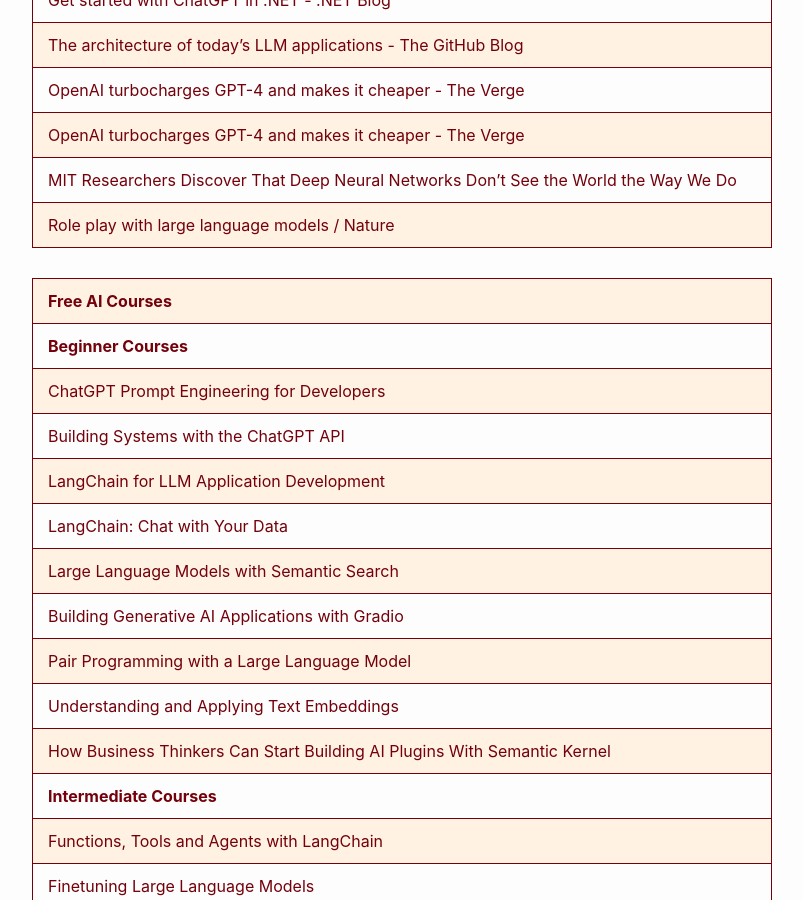
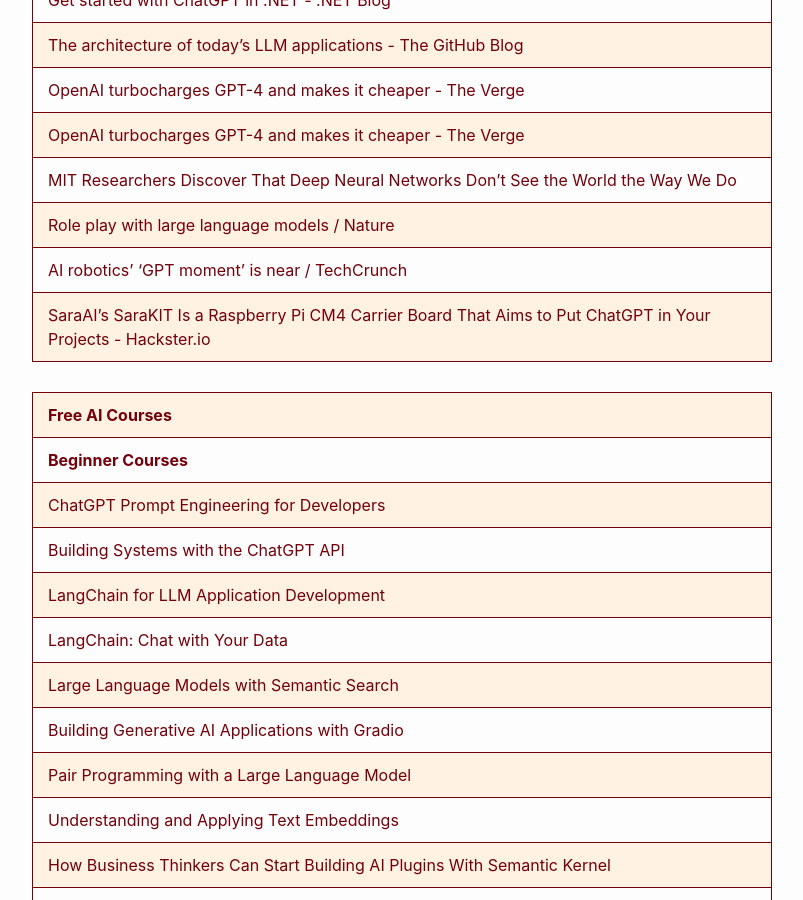
Before and after one commit to RalphHightower/RalphHightower, a Jekyll site: the page built from ProgrammingArticles.md, in a window 1280 px wide and 900 px high, scrolled down 2305 px. Shown: the whole window, without its empty margins (238-1041 px from the left). Built offline with Jekyll 4.4.1, drawn with Linux system fonts in a browser that asks for light colours; our own code applies the rules of GitHub Pages for plain Markdown files; some of the changed text lies outside the part shown.

Commit message:
[docs](doc): ProgrammingArticles(extended description)

```diff
--- a/ProgrammingArticles.md
+++ b/ProgrammingArticles.md
@@ -29,6 +29,8 @@
 | [OpenAI turbocharges GPT-4 and makes it cheaper - The Verge](https://www.theverge.com/2023/11/6/23948426/openai-gpt4-turbo-generative-ai-new-model ) |
 | [MIT Researchers Discover That Deep Neural Networks Don’t See the World the Way We Do](https://scitechdaily.com/mit-researchers-discover-that-deep-neural-networks-dont-see-the-world-the-way-we-do/ ) |
 | [Role play with large language models / Nature](https://www.nature.com/articles/s41586-023-06647-8 ) |
+| [AI robotics' 'GPT moment' is near / TechCrunch](https://techcrunch.com/2023/11/10/ai-robotics-gpt-moment-is-near/ ) |
+| [SaraAI's SaraKIT Is a Raspberry Pi CM4 Carrier Board That Aims to Put ChatGPT in Your Projects - Hackster.io](https://www.hackster.io/news/saraai-s-sarakit-is-a-raspberry-pi-cm4-carrier-board-that-aims-to-put-chatgpt-in-your-projects-a8b97afca6f2 ) |
 
 | Free AI Courses |
 |---|
@@ -77,6 +79,8 @@ Docker
 | [Vulnerabilities Exposed in LinkedIn's Voyager API - DEV Community](https://dev.to/kumarkalyan/top-5-github-repositories-to-achieve-system-design-mastery-27n4 ) |
 | [How to Scrap LinkedIn Company Data using Voyager Api - LearnHub](https://blog.learnhub.africa/2023/08/29/how-to-scrap-linkedin-company-data-using-voyager-api/ ) |
 | [Mathematicians Crack a Century-Old Problem That's Perfect For Your Next Party : ScienceAlert](https://www.sciencealert.com/mathematicians-crack-a-century-old-problem-thats-perfect-for-your-next-party ) |
+| [Automate your configuration with observability as code - DEV Community](https://newrelic.com/blog/how-to-relic/examples-observability-as-code-part-one? ) |
+| [Why I Prefer Trunk-Based Development / Koen van Gilst](https://koenvangilst.nl/blog/trunkbased-development ) |
 
 ## Qt for VS Code
 
```
